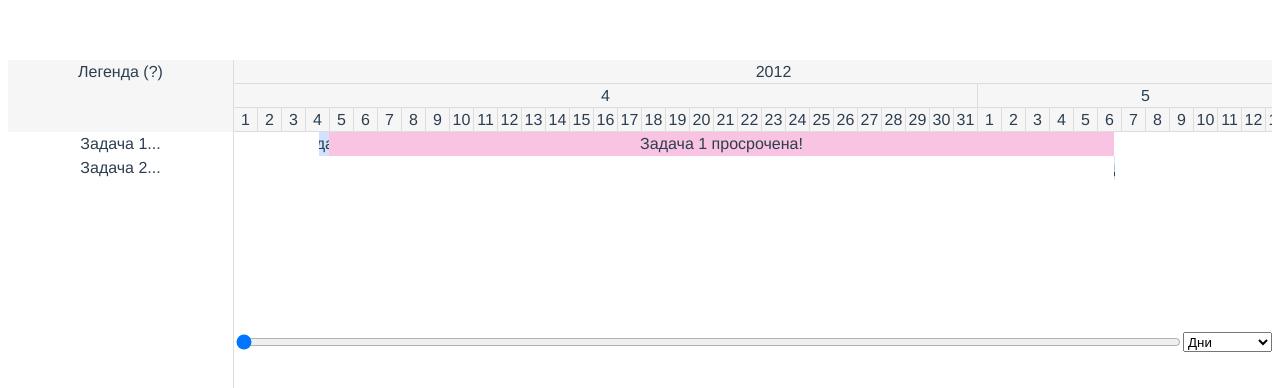
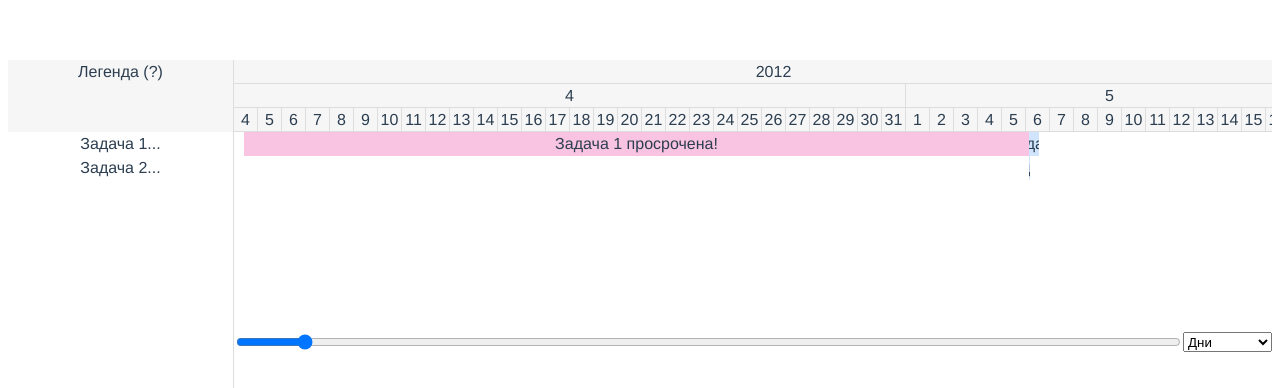
Before and after one commit to tynopet/vue-gantt, a Vue app: page / in a window 1280 px wide. Shown: the top 388 px of the page. Built offline with nearby package versions, Linux system fonts and the light colour scheme.

Commit message:
Refactor gantt.vue

```diff
--- a/src/components/Gantt.vue
+++ b/src/components/Gantt.vue
@@ -16,7 +16,6 @@
 </template>
 
 <script>
-  import moment from 'moment';
   import RightPanel from './RightPanel';
 
   export default {
@@ -35,22 +34,16 @@
       },
     },
     created() {
-      let startDate = null;
-      let endDate = null;
-      this.rows.forEach((row) => {
-        row.values.forEach((value) => {
-          startDate = (startDate > value.from || startDate === null) ? value.from : startDate;
-          endDate = (endDate < value.to || endDate === null) ? value.to : endDate;
-          /*  eslint-disable no-param-reassign*/
-          value.from = moment(value.from);
-          value.to = moment(value.to);
-          /*  eslint-enable no-param-reassign*/
-        });
-        row.values.sort((a, b) => a.from - b.from);
-        this.values.push(row.values);
-      });
-      this.startDate = +moment(startDate).startOf('month') || +moment().startOf('month');
-      this.endDate = +moment(endDate).endOf('month') || +moment().endOf('month');
+      const { startDate, endDate, values } = this.rows.reduce((acc, r) => ({
+        ...r.values.reduce((d, v) => ({
+          startDate: (d.startDate > v.from || !d.startDate) ? v.from : d.startDate,
+          endDate: (d.endDate < v.to || !d.endDate) ? v.to : d.endDate,
+        }), { startDate: acc.startDate, endDate: acc.endDate }),
+        values: [...acc.values, r.values],
+      }), { startDate: this.startDate, endDate: this.endDate, values: this.values });
+      this.startDate = startDate;
+      this.endDate = endDate;
+      this.values = values;
     },
     data() {
       return {
```
